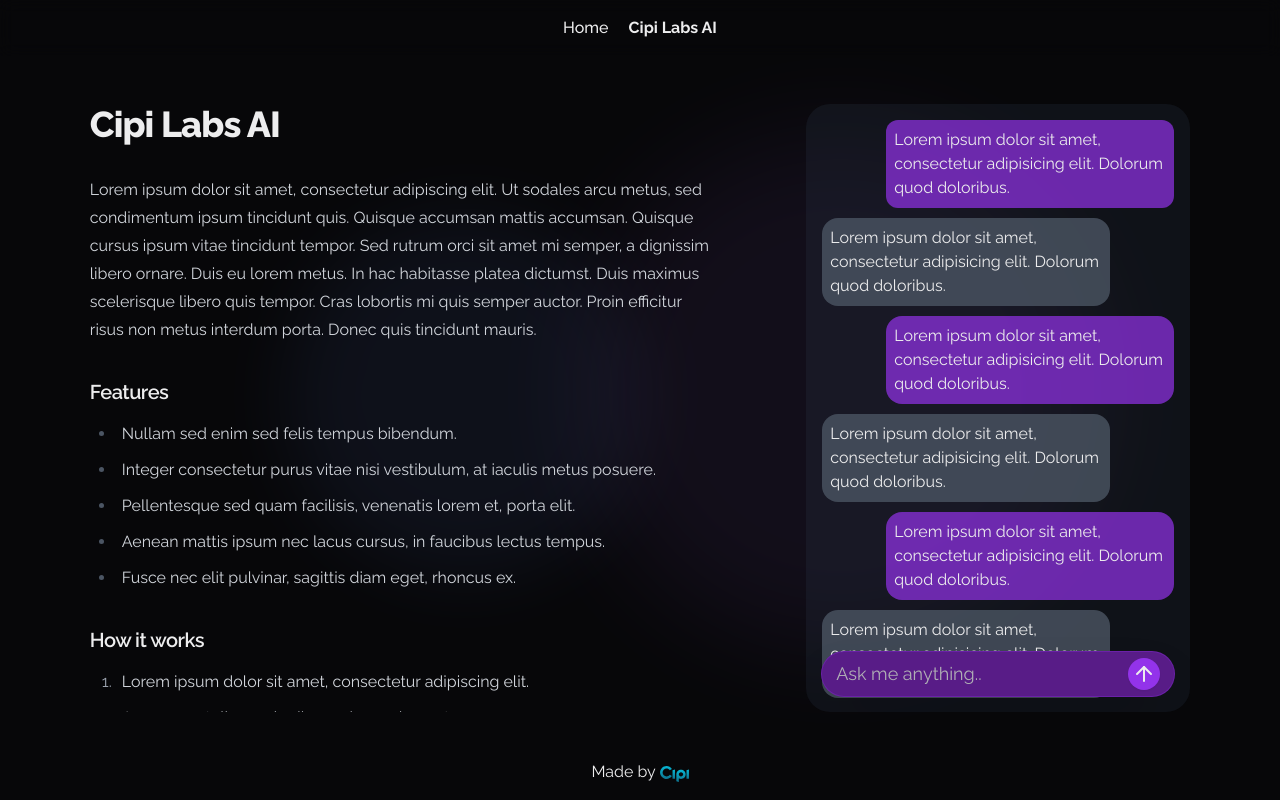
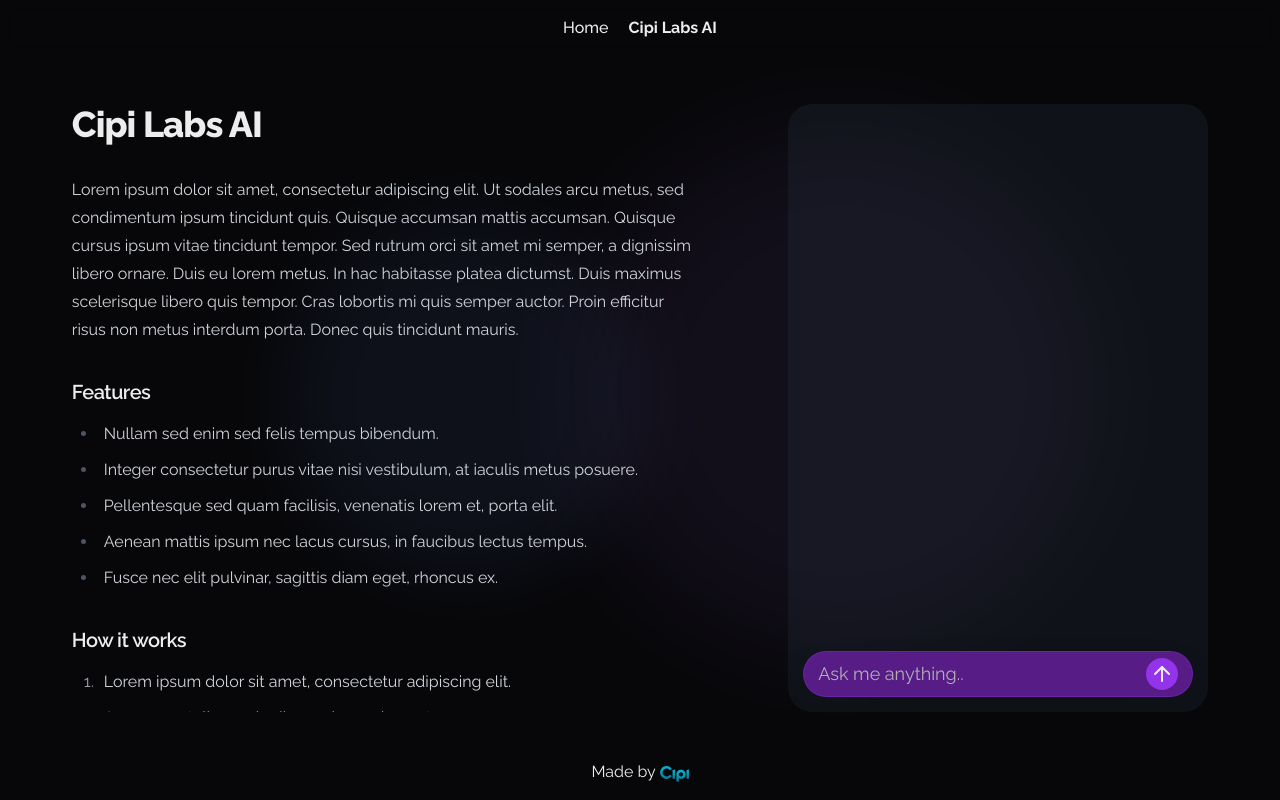
Before and after one commit to CipriRO/cipi-labs, a Next.js app: page /cipi-labs-AI in a window 1280 px wide. Built offline with nearby package versions, Linux system fonts and the light colour scheme.

Commit message:
feat: implement Vercel AI with Google Gemini on the Cipi Labs AI demo

```diff
--- a/app/(routes)/cipi-labs-AI/page.tsx
+++ b/app/(routes)/cipi-labs-AI/page.tsx
@@ -1,4 +1,4 @@
-import CipiLabsAI from "@/app/components/CipiLabsAI";
+import CipiLabsAI from "@/app/components/CipiLabsAI/CipiLabsAI";
 import Content from "./content.mdx";
 import { Metadata } from "next";
 
--- /dev/null
+++ b/app/api/chat/route.ts
@@ -0,0 +1,16 @@
+import { google } from "@ai-sdk/google";
+import { convertToCoreMessages, streamText } from "ai";
+
+export const maxDuration = 30;
+
+export async function POST(req: Request) {
+  const { messages } = await req.json();
+
+  const result = await streamText({
+    model: google("gemini-1.5-pro"),
+    system: "You are a helpful assistant mamed Cipi Labs AI.",
+    messages: convertToCoreMessages(messages),
+  });
+
+  return result.toDataStreamResponse();
+}
--- a/app/components/CipiLabsAI.tsx
+++ /dev/null
@@ -1,62 +0,0 @@
-import { ArrowUp } from "lucide-react";
-
-const CipiLabsAI = () => {
-  return (
-    <div className="relative flex h-full w-96 flex-col items-center rounded-3xl bg-slate-700/20 pl-4 overflow-hidden">
-      <div className="h-full w-full space-y-2.5 overflow-auto pb-[72px] pr-4 pt-4">
-        <div className="ml-auto w-72 rounded-xl bg-purple-600/70 p-2">
-          <p>
-            Lorem ipsum dolor sit amet, consectetur adipisicing elit. Dolorum
-            quod doloribus.
-          </p>
-        </div>
-
-        <div className="mr-auto w-72 rounded-2xl bg-gray-600/80 p-2">
-          <p>
-            Lorem ipsum dolor sit amet, consectetur adipisicing elit. Dolorum
-            quod doloribus.
-          </p>
-        </div>
-        <div className="ml-auto w-72 rounded-2xl bg-purple-600/70 p-2">
-          <p>
-            Lorem ipsum dolor sit amet, consectetur adipisicing elit. Dolorum
-            quod doloribus.
-          </p>
-        </div>
-
-        <div className="mr-auto w-72 rounded-2xl bg-gray-600/80 p-2">
-          <p>
-            Lorem ipsum dolor sit amet, consectetur adipisicing elit. Dolorum
-            quod doloribus.
-          </p>
-        </div>
-        <div className="ml-auto w-72 rounded-2xl bg-purple-600/70 p-2">
-          <p>
-            Lorem ipsum dolor sit amet, consectetur adipisicing elit. Dolorum
-            quod doloribus.
-          </p>
-        </div>
-
-        <div className="mr-auto w-72 rounded-2xl bg-gray-600/80 p-2">
-          <p>
-            Lorem ipsum dolor sit amet, consectetur adipisicing elit. Dolorum
-            quod doloribus.
-          </p>
-        </div>
-      </div>
-
-      <div className="inline-flex h-[44px] absolute bottom-4 left-4 ring-1 ring-purple-800 right-4 items-center justify-between gap-4 rounded-full bg-purple-900 shadow-2xl px-3.5 py-1.5">
-        <input
-          type="text"
-          placeholder="Ask me anything.."
-          className="w-full bg-transparent text-lg outline-none placeholder:text-text-700"
-        />
-
-        <button className="rounded-full bg-purple-600 hover:bg-purple-600/80 disabled:opacity-40 p-1 shadow-sm">
-          <ArrowUp size={24} />
-        </button>
-      </div>
-    </div>
-  );
-};
-export default CipiLabsAI;
--- /dev/null
+++ b/app/components/CipiLabsAI/CipiLabsAI.tsx
@@ -0,0 +1,72 @@
+"use client";
+import { ArrowUp } from "lucide-react";
+import Message from "./Message";
+import { useChat } from "ai/react";
+import { ChatRequestOptions } from "ai";
+
+const CipiLabsAI = () => {
+  const { messages, input, handleInputChange, handleSubmit, isLoading } =
+    useChat({
+      keepLastMessageOnError: true,
+    });
+
+  return (
+    <div className="relative flex h-full w-[420px] flex-col items-center overflow-hidden rounded-3xl bg-slate-700/20 pl-4">
+      <div className="flex h-full w-full flex-col space-y-2.5 overflow-auto pb-[72px] pr-4 pt-4">
+        {messages.map((message) => (
+          <Message
+            key={message.id}
+            variant={message.role === "user" ? "primary" : "secondary"}
+          >
+            {message.content}
+          </Message>
+        ))}
+      </div>
+
+      <TextBar
+        input={input}
+        handleInputChange={handleInputChange}
+        handleSubmit={handleSubmit}
+        isLoading={isLoading}
+      />
+    </div>
+  );
+};
+export default CipiLabsAI;
+
+const TextBar = ({
+  input,
+  handleInputChange,
+  handleSubmit,
+  isLoading,
+}: {
+  input: string;
+  handleInputChange: (event?: any) => void;
+  handleSubmit: (
+    event?: { preventDefault?: () => void },
+    options?: ChatRequestOptions,
+  ) => void;
+  isLoading: boolean;
+}) => {
+  return (
+    <form
+      onSubmit={handleSubmit}
+      className="absolute bottom-4 left-4 right-4 inline-flex h-[44px] items-center justify-between gap-4 rounded-full bg-purple-900 px-3.5 py-1.5 shadow-2xl ring-1 ring-purple-800"
+    >
+      <input
+        value={input}
+        onChange={handleInputChange}
+        type="text"
+        placeholder="Ask me anything.."
+        className="w-full bg-transparent text-lg outline-none placeholder:text-text-700"
+      />
+
+      <button
+        disabled={isLoading}
+        className="rounded-full bg-purple-600 p-1 shadow-sm hover:bg-purple-600/80 disabled:opacity-40"
+      >
+        <ArrowUp size={24} />
+      </button>
+    </form>
+  );
+};
--- /dev/null
+++ b/app/components/CipiLabsAI/Message.tsx
@@ -0,0 +1,28 @@
+import { cva, VariantProps } from "class-variance-authority";
+import { ClassValue } from "clsx";
+
+const MessageVariants = cva("max-w-72 rounded-xl p-2", {
+  variants: {
+    variant: {
+      primary: "bg-purple-600/70 ml-auto",
+      secondary: "bg-gray-600/80 mr-auto",
+    },
+  },
+});
+
+type MessageTypes = Required<
+  Pick<VariantProps<typeof MessageVariants>, "variant">
+> & {
+  className?: ClassValue[];
+  children: React.ReactNode;
+};
+
+const Message = ({ variant, className, children }: MessageTypes) => {
+  return (
+    <div className={MessageVariants({ className, variant })}>
+      <p>{children}</p>
+    </div>
+  );
+};
+
+export default Message;
--- a/package.json
+++ b/package.json
@@ -9,17 +9,21 @@
     "lint": "next lint"
   },
   "dependencies": {
+    "@ai-sdk/google": "^0.0.51",
+    "@ai-sdk/openai": "^0.0.66",
     "@mdx-js/loader": "^3.0.1",
     "@mdx-js/react": "^3.0.1",
     "@next/mdx": "^14.2.5",
     "@types/mdx": "^2.0.13",
+    "ai": "^3.4.9",
     "class-variance-authority": "^0.7.0",
     "clsx": "^2.1.1",
     "lucide-react": "^0.414.0",
     "next": "^14.2.14",
     "react": "^18",
     "react-dom": "^18",
-    "tailwind-merge": "^2.4.0"
+    "tailwind-merge": "^2.4.0",
+    "zod": "^3.23.8"
   },
   "devDependencies": {
     "@tailwindcss/typography": "^0.5.14",
```
Also changed, not shown: 1 other file (tests, documents, lock files or other folders).
